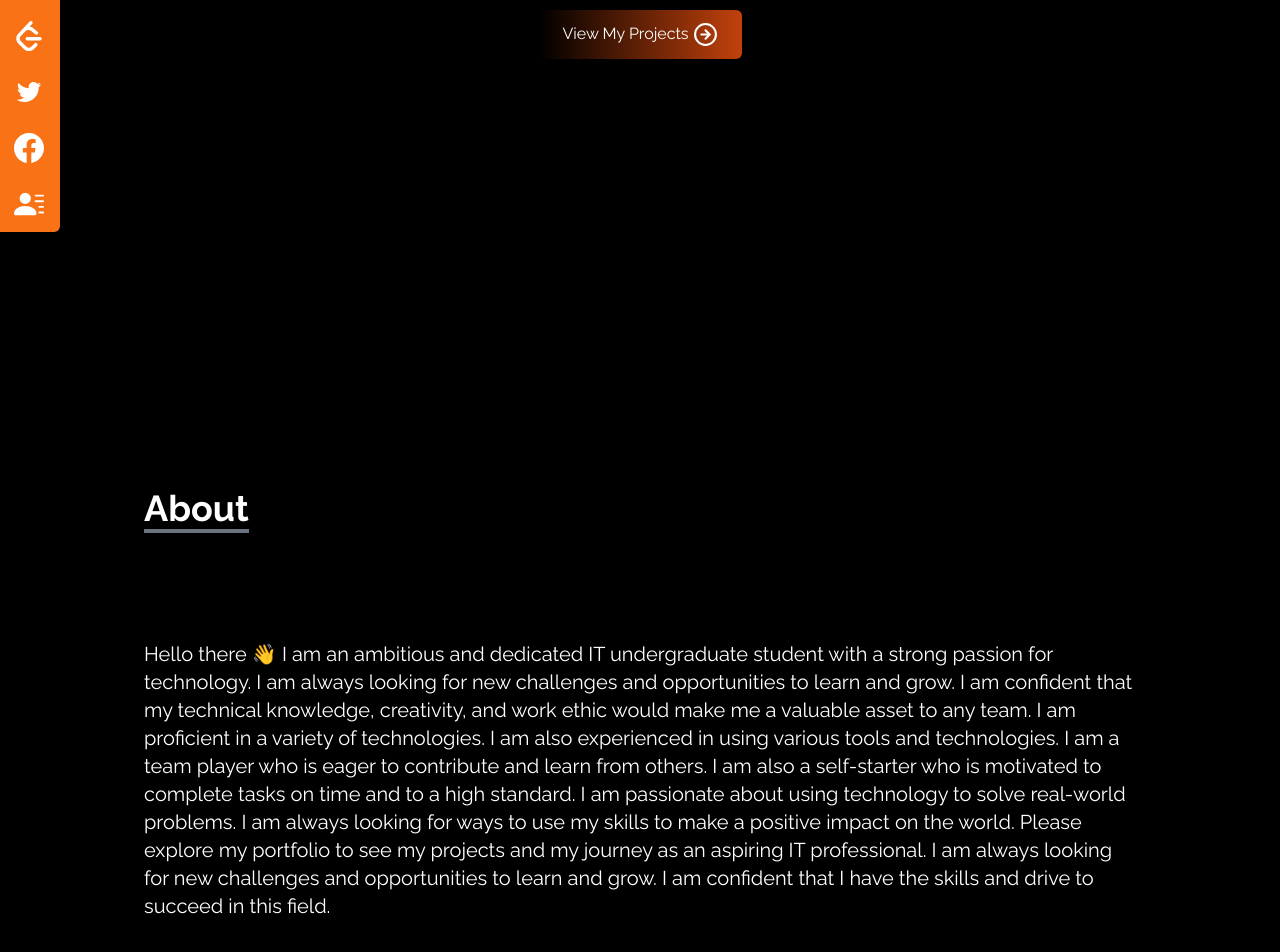
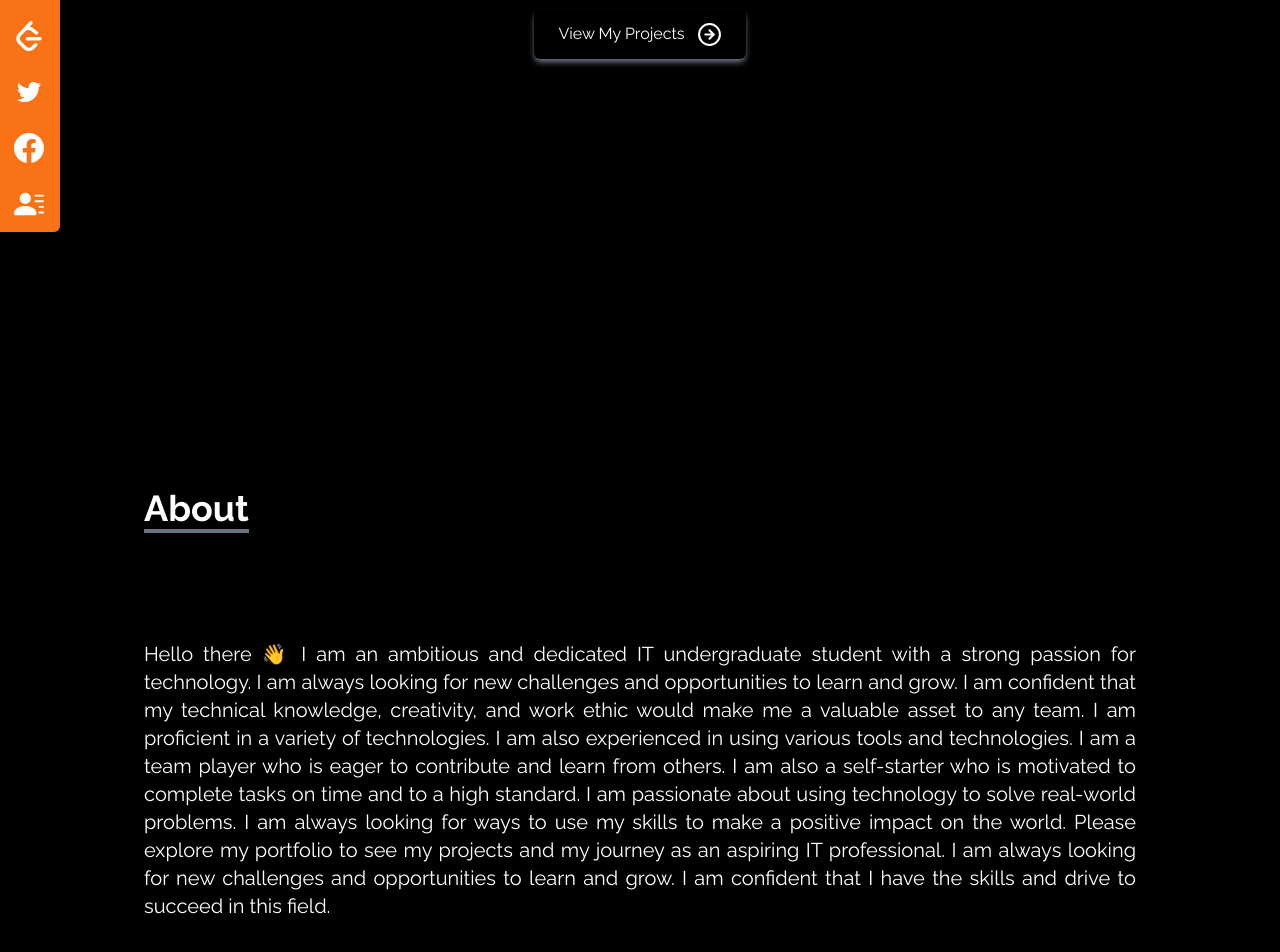
Before and after one commit to SanjulaDeshan/Portfolio, a React (Create React App) app: page / in a window 1280 px wide. Shown: the part 496-1448 px from the top of the page. Built offline with nearby package versions, Linux system fonts and the light colour scheme; the HTML template or start-up script is replaced by a standard one.

Commit message:
fiix home page button and upgrade text alignment

```diff
--- a/src/components/About.jsx
+++ b/src/components/About.jsx
@@ -13,7 +13,7 @@ export default function About() {
           </p>
         </div>
 
-        <p className="mt-20 text-xl">
+        <p className="mt-20 text-xl text-justify">
           Hello there 👋 I am an ambitious and dedicated IT undergraduate
           student with a strong passion for technology. I am always looking for
           new challenges and opportunities to learn and grow. I am confident
--- a/src/components/Home.jsx
+++ b/src/components/Home.jsx
@@ -84,10 +84,10 @@ export const Home = () => {
               to="projects"
               smooth
               duration={500}
-              className="flex items-center px-6 py-3 my-2 text-white rounded-md cursor-pointer group w-fit bg-gradient-to-r from-black to-orange-700 "
+              className="flex items-center px-6 py-3 my-2 text-white bg-black rounded-md shadow-md cursor-pointer shadow-gray-500 group w-fit "
             >
               View My Projects
-              <span className="duration-300 group-hover:rotate-90">
+              <span className="pl-2 duration-300 group-hover:rotate-90">
                 <FiArrowRightCircle size={25} className="ml-1" />
               </span>
             </Link>
```
